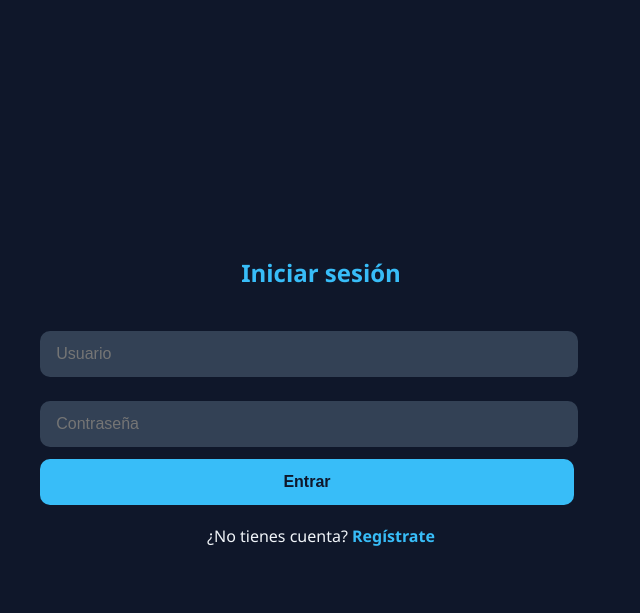
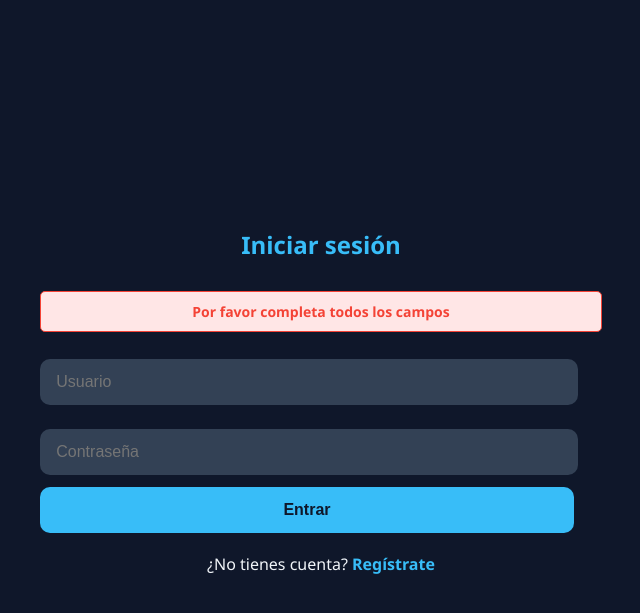
Before and after one commit to yaurireact13/gestion_clientes, a PHP site: page /login.php?error=datos_incompletos in a window 1280 px wide. Shown: the top 613 px of the page, without its empty margins (319-959 px from the left). Run offline with PHP 8.4, Linux system fonts and the light colour scheme.

Commit message:
login modificado

```diff
--- a/conexion.php
+++ b/conexion.php
@@ -4,9 +4,9 @@ $user = "root";
 $pass = "";
 $db = "atlantic_city_db";
 
-$conn = new mysqli($host, $user, $pass, $db);
+$conexion = new mysqli($host, $user, $pass, $db);
 
-if ($conn->connect_error) {
-    die("Error de conexión: " . $conn->connect_error);
+if ($conexion->connect_error) {
+    die("Error al conectar con la base de datos: " . $conexion->connect_error);
 }
 ?>
--- a/css/login.css
+++ b/css/login.css
@@ -1,7 +1,6 @@
-/* Fondo general */
 body {
-  background: #0f172a; /* Azul oscuro noche */
-  color: #f1f5f9;       /* Texto claro */
+  background: #0f172a;
+  color: #f1f5f9;
   font-family: 'Segoe UI', Tahoma, Geneva, Verdana, sans-serif;
   display: flex;
   justify-content: center;
@@ -10,24 +9,35 @@ body {
   margin: 0;
 }
 
-/* Contenedor del formulario */
 .container {
-  background: #1e293b; /* Azul grisáceo oscuro */
+  background: #1e293b;
   padding: 40px 30px;
   border-radius: 16px;
   box-shadow: 0 8px 25px rgba(0, 0, 0, 0.5);
   width: 100%;
   max-width: 400px;
 }
+.error {
+  color: #f44336;
+  font-size: 14px;
+  background-color: #ffe6e6;
+  border: 1px solid #f44336;
+  padding: 10px;
+  border-radius: 5px;
+  margin-bottom: 15px;
+  font-weight: bold;
+  text-align: center;
+  animation: fadeIn 0.3s ease-in-out;
+}
 
-/* Título */
+
 h2 {
   text-align: center;
-  color: #38bdf8; /* Azul celeste pastel */
+  color: #38bdf8;
   margin-bottom: 30px;
 }
 
-/* Campos de entrada */
+
 form input {
   width: 90%;
   padding: 14px 16px;
@@ -46,7 +56,6 @@ form input:focus {
   box-shadow: 0 0 0 2px #38bdf8;
 }
 
-/* Botón */
 button {
   width: 95%;
   padding: 14px;
@@ -66,7 +75,6 @@ button:hover {
   color: #fff;
 }
 
-/* Texto inferior */
 p {
   margin-top: 20px;
   text-align: center;
--- a/login.php
+++ b/login.php
@@ -1,3 +1,4 @@
+
 <!DOCTYPE html>
 <html lang="es">
 <head>
@@ -6,8 +7,19 @@
   <link rel="stylesheet" href="css/login.css">
 </head>
 <body>
-  <form action="validar_login.php" method="POST">
-    <h2>Iniciar sesión</h2>
+    <form action="validar_login.php" method="POST">
+        <h2>Iniciar sesión</h2>
+        <?php
+            if (isset($_GET['error'])) {
+                if ($_GET['error'] == 'incorrecto') {
+                    echo '<p class="error">Contraseña incorrecta</p>';
+                } elseif ($_GET['error'] == 'noexiste') {
+                    echo '<p class="error">El usuario no existe</p>';
+                } elseif ($_GET['error'] == 'datos_incompletos') {
+                    echo '<p class="error">Por favor completa todos los campos</p>';
+                }
+            }
+        ?>
     <input type="text" name="usuario" placeholder="Usuario" required>
     <input type="password" name="clave" placeholder="Contraseña" required>
     <button type="submit">Entrar</button>
--- a/procesar_registro.php
+++ b/procesar_registro.php
@@ -5,7 +5,7 @@ $usuario = $_POST['usuario'];
 $clave = password_hash($_POST['clave'], PASSWORD_DEFAULT);
 
 $sql = "INSERT INTO usuarios (usuario, clave) VALUES (?, ?)";
-$stmt = $conn->prepare($sql);
+$stmt = $conexion->prepare($sql);
 $stmt->bind_param("ss", $usuario, $clave);
 
 if ($stmt->execute()) {
```
Also changed, not shown: validar_login.php (+27 -15 lines).
